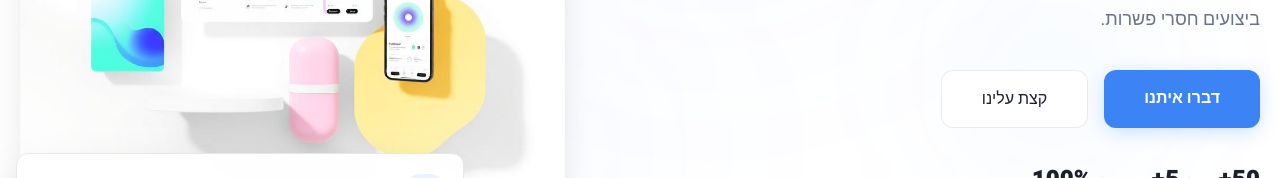
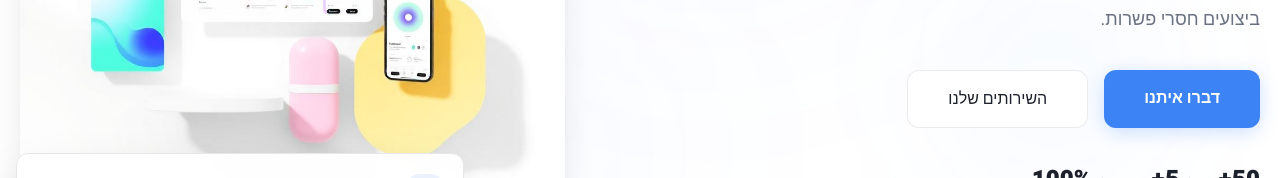
Before and after one commit to zvi293/nz-web-site, a React (Vite) app: page / in a window 1280 px wide. Shown: the part 449-627 px from the top of the page. Built offline with nearby package versions, Linux system fonts and the light colour scheme; no server answers; the database is empty; the HTML template or start-up script is replaced by a standard one.

Commit message:
תיקון באגים סופי

```diff
--- a/src/components/HeroSection.tsx
+++ b/src/components/HeroSection.tsx
@@ -35,7 +35,7 @@ const heroLine2 = "\u05E2\u05D9\u05E6\u05D5\u05D1 \u05E9\u05D5\u05D1\u05E8 \u05E
 const heroParagraph =
   "\u05D0\u05E0\u05D7\u05E0\u05D5 \u05D1-NZ-web \u05DE\u05E4\u05EA\u05D7\u05D9\u05DD \u05D7\u05D5\u05D5\u05D9\u05D5\u05EA \u05D3\u05D9\u05D2\u05D9\u05D8\u05DC\u05D9\u05D5\u05EA \u05DE\u05E8\u05D4\u05D9\u05D1\u05D5\u05EA, \u05D4\u05D7\u05DC \u05DE\u05D0\u05EA\u05E8\u05D9 \u05EA\u05D3\u05DE\u05D9\u05EA \u05D9\u05D5\u05E7\u05E8\u05EA\u05D9\u05D9\u05DD \u05D5\u05E2\u05D3 \u05D7\u05E0\u05D5\u05D9\u05D5\u05EA \u05D0\u05D9\u05E7\u05D5\u05DE\u05E8\u05E1 \u05DE\u05D5\u05E8\u05DB\u05D1\u05D5\u05EA, \u05E2\u05DD \u05D1\u05D9\u05E6\u05D5\u05E2\u05D9\u05DD \u05D7\u05E1\u05E8\u05D9 \u05E4\u05E9\u05E8\u05D5\u05EA.";
 const contactLabel = "\u05D3\u05D1\u05E8\u05D5 \u05D0\u05D9\u05EA\u05E0\u05D5";
-const aboutLabel = "\u05E7\u05E6\u05EA \u05E2\u05DC\u05D9\u05E0\u05D5";
+const aboutLabel = "\u05D4\u05E9\u05D9\u05E8\u05D5\u05EA\u05D9\u05DD \u05E9\u05DC\u05E0\u05D5";
 const heroImageAlt = "NZ-web \u2013 \u05E2\u05D9\u05E6\u05D5\u05D1 \u05D5\u05E4\u05D9\u05EA\u05D5\u05D7 \u05D0\u05EA\u05E8\u05D9\u05DD \u05DE\u05EA\u05E7\u05D3\u05DD";
 
 const StatsBar = () => {
@@ -270,19 +270,11 @@ const HeroSection = () => {
               className="btn-glow rounded-xl bg-primary px-8 py-3.5 text-sm font-bold text-primary-foreground transition-all duration-200 hover:scale-[1.04] hover:brightness-110 active:scale-[0.97] sm:px-10 sm:py-4 sm:text-base">
               {contactLabel}
             </Link>
-            <a
-              href="#services"
-              onClick={(e) => {
-                e.preventDefault();
-                const target = document.querySelector("#services");
-                if (target) {
-                  const top = target.getBoundingClientRect().top + window.scrollY - 80;
-                  window.scrollTo({ top, behavior: "smooth" });
-                }
-              }}
+            <Link
+              to="/services"
               className="rounded-xl border border-border/80 bg-background px-8 py-3.5 text-sm font-medium text-foreground transition-all duration-200 hover:scale-[1.04] hover:border-primary/30 hover:bg-primary/[0.04] active:scale-[0.97] sm:px-10 sm:py-4 sm:text-base">
               {aboutLabel}
-            </a>
+            </Link>
           </div>
 
           {/* Stats bar */}
--- a/src/pages/services/WebDevelopment.tsx
+++ b/src/pages/services/WebDevelopment.tsx
@@ -40,7 +40,7 @@ const config: ServicePageConfig = {
     { icon: Search, title: "SEO טכני מובנה", description: "מבנה URL נכון, structured data, meta tags, sitemap — כל הבסיס לדירוג גבוה בגוגל כבר בשלב הפיתוח.", accent: "#10b981" },
     { icon: Shield, title: "אבטחה ואמינות", description: "HTTPS, הגנות מפני XSS ו-CSRF, backup אוטומטי. האתר שלכם עובד גם כשהתנועה עולה פתאום.", accent: "#f97316" },
     { icon: LayoutDashboard, title: "ממשק ניהול", description: "מערכת ניהול תוכן (CMS) שמאפשרת לכם לעדכן תוכן, פרויקטים ועמודים בלי לגעת בקוד.", accent: "#ec4899" },
-    { icon: RefreshCw, title: "תחזוקה ועדכונים", description: "30 יום תמיכה אחרי השקה. עדכוני אבטחה, בדיקות ביצועים ותיקונים — אנחנו לא נעלמים.", accent: "#14b8a6" },
+    { icon: RefreshCw, title: "תחזוקה ועדכונים", description: "מעלים לאוויר, מבצעים בדיקות מקיפות ונשארים לצדכם גם לאחר ההשקה.", accent: "#14b8a6" },
   ],
 
   process: [
```
